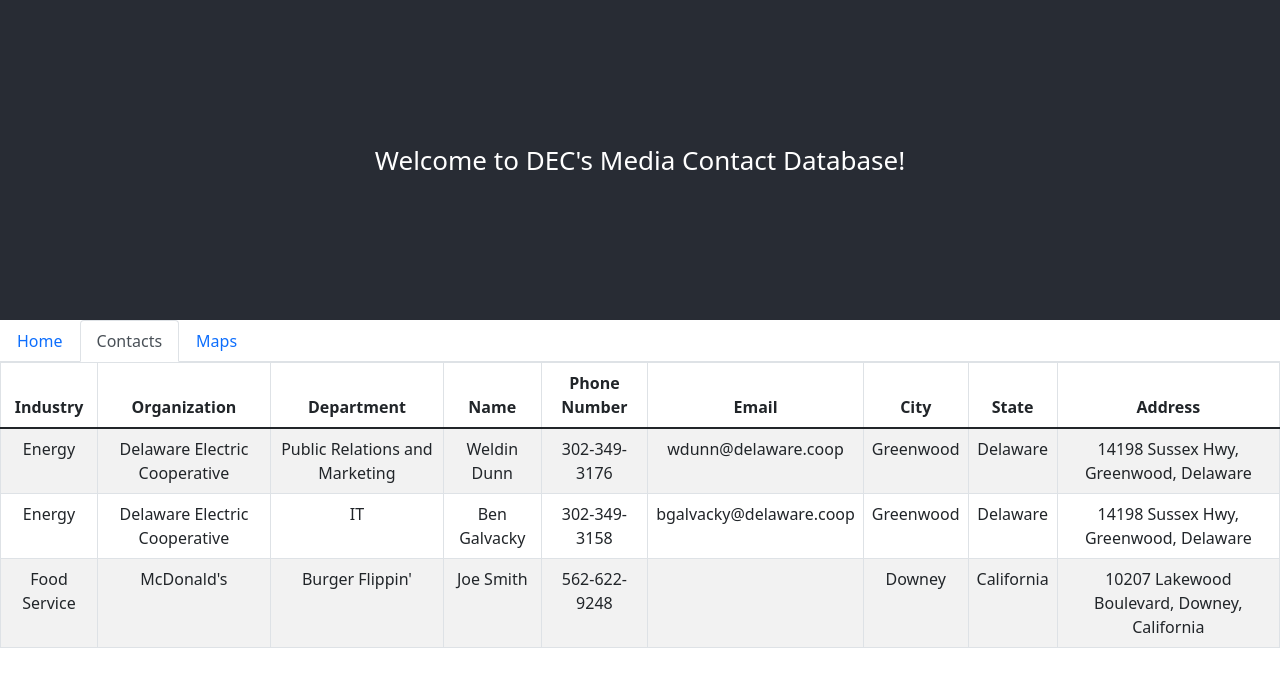
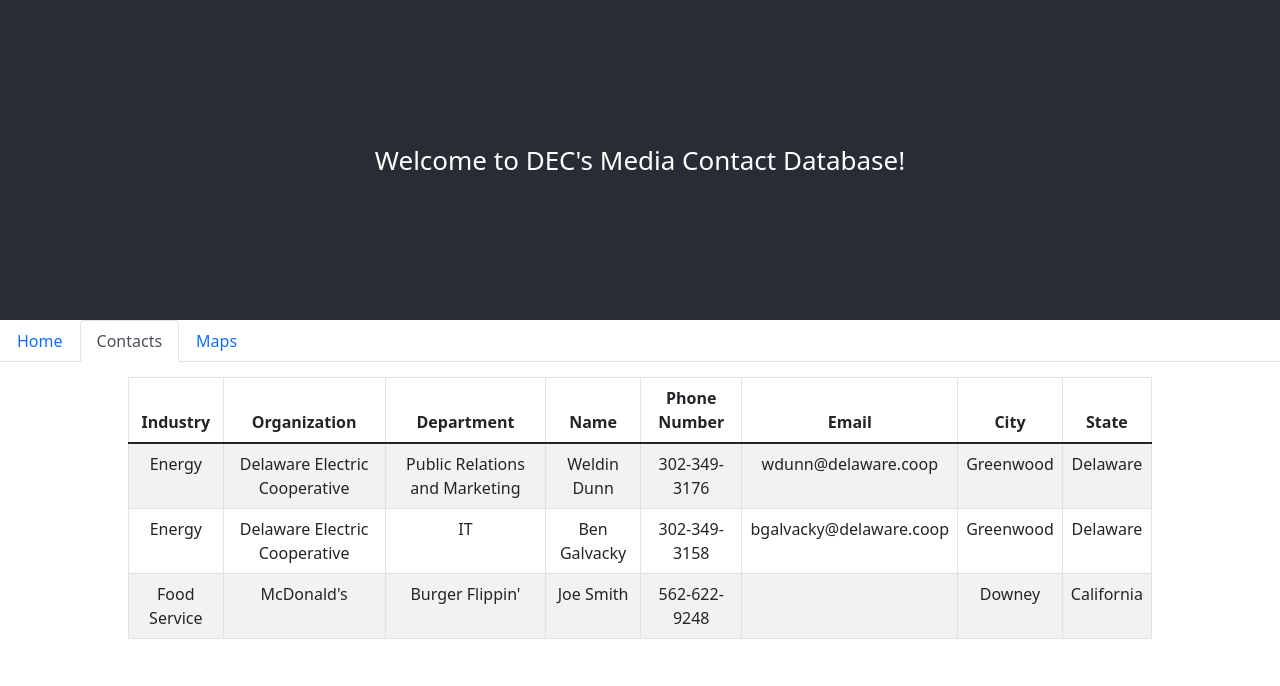
Before and after one commit to weldindunn/media-database, a React (Create React App) app: page / in a window 1280 px wide. Both pictures are taken after a click on the tab "Contacts". Shown: the top 686 px of the page. Built offline with nearby package versions, Linux system fonts and the light colour scheme.

Commit message:
Centered Contacts Table

```diff
--- a/src/App.css
+++ b/src/App.css
@@ -16,6 +16,7 @@
 .App-header {
   background-color: #282c34;
   min-height: 40vh;
+  width: auto;
   display: flex;
   flex-direction: column;
   align-items: center;
@@ -36,3 +37,10 @@
     transform: rotate(360deg);
   }
 }
+
+.contactTable {
+  width: 80%;
+  margin-top: 15px;
+  margin-left: auto;
+  margin-right: auto;
+}
--- a/src/components/viewContacts.tsx
+++ b/src/components/viewContacts.tsx
@@ -9,8 +9,8 @@ export function ViewContacts(): JSX.Element {
     const [contacts, setContacts] = useState<Contact[]>(CONTACTS);
 
     return (
-        <div>
-            <Table striped bordered hover>
+        <div className="contactTable">
+            <Table striped bordered hover responsive="sm">
                 <thead>
                     <tr>
                         <th>Industry</th>
@@ -21,7 +21,7 @@ export function ViewContacts(): JSX.Element {
                         <th>Email</th>
                         <th>City</th>
                         <th>State</th>
-                        <th>Address</th>
+                        {/*<th>Address</th>*/}
                     </tr>
                 </thead>
                 <tbody>
@@ -35,7 +35,7 @@ export function ViewContacts(): JSX.Element {
                             <td>{contact.email}</td>
                             <td>{contact.city}</td>
                             <td>{contact.state}</td>
-                            <td>{contact.address}{", "}{contact.city}{", "}{contact.state}</td>
+                            {/*<td>{contact.address}{", "}{contact.city}{", "}{contact.state}</td>*/}
                         </tr>
                         )
                     )}
```
